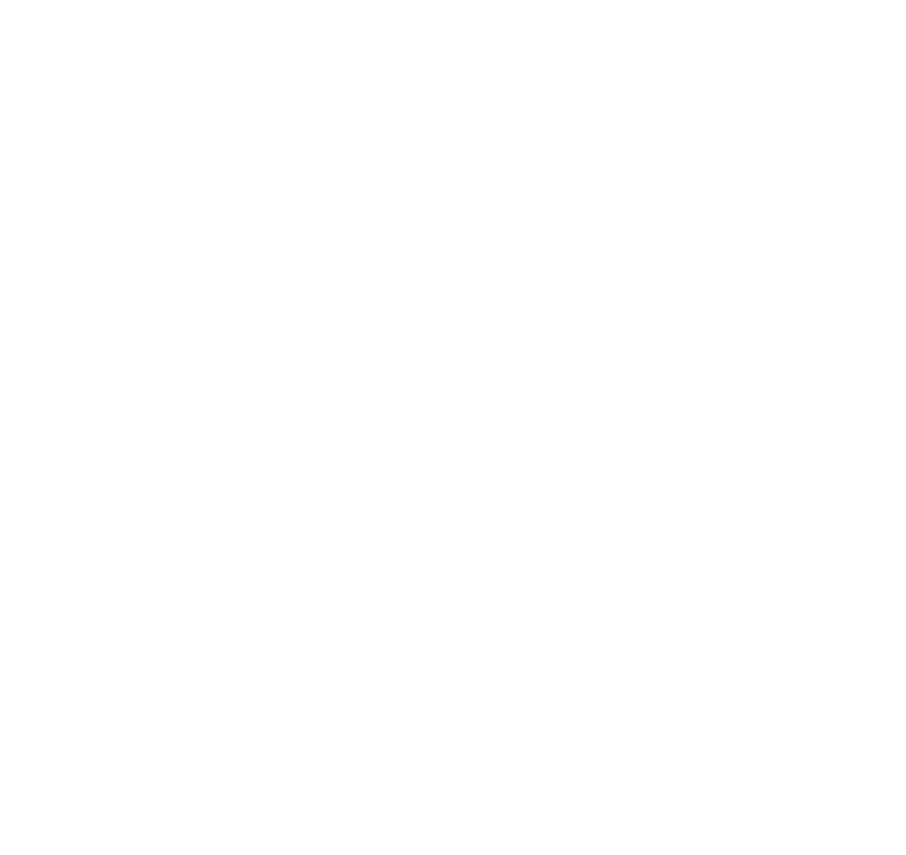
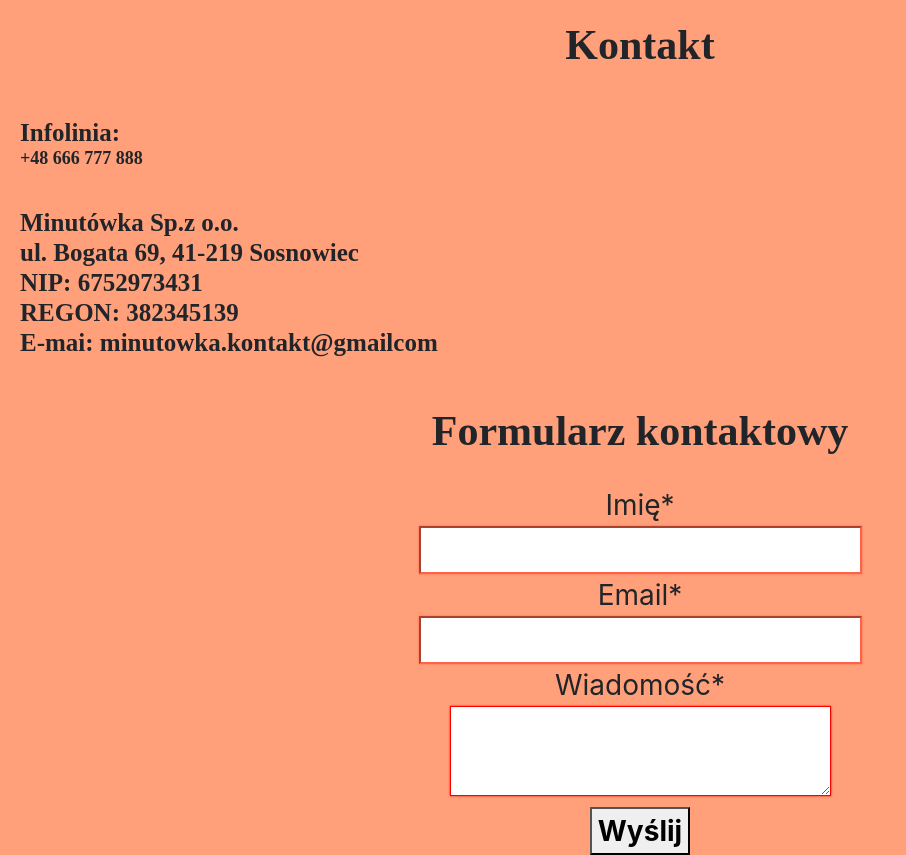
Before and after one commit to EmilianHub/IO6, a React (Create React App) app in the folder frontend/: page /kontakt in a window 1280 px wide. Before the commit this address had no page. Shown: the whole page, without its empty margins (0-906 px from the left). Before the commit the page ends 800 px from the top, so only its background shows below. Built offline with nearby package versions, Linux system fonts and the light colour scheme.

Commit message:
Strony kontakt i pomoc

```diff
--- a/frontend/src/App.js
+++ b/frontend/src/App.js
@@ -1,6 +1,9 @@
 import ZdolnoscKredFrom from "./Components/ZdolnoscKredytowa/ZdolnoscKredForm"
 import {BrowserRouter as Router, Route, Routes} from "react-router-dom";
 import KredytForm from "./Components/Kredyt/KredytForm"
+import KontaktForm from "./Components/Kontakt/KontaktForm";
+import PomocForm from "./Components/Pomoc/PomocForm";
+import RegulaminForm from "./Components/Regulamin/RegulaminForm";
 
 function App() {
   return (
@@ -9,6 +12,9 @@ function App() {
               <Routes>
                   <Route path={"/formularz-zdolnosci-kredytowej"} element={<ZdolnoscKredFrom/>}/>
                   <Route path={"/strona-wez-kredyt"} element={<KredytForm/>}/>
+                  <Route path={"/kontakt"} element={<KontaktForm/>}/>
+                  <Route path={"/pomoc"} element={<PomocForm/>}/>
+                  <Route path={"/regulamin"} element={<RegulaminForm/>}/>
               </Routes>
           </Router>
       </div>
--- /dev/null
+++ b/frontend/src/Components/Kontakt/KontaktForm.css
@@ -0,0 +1,107 @@
+input:invalid {
+    border-color: red;
+    outline: none;
+    box-shadow: 0 0 2px red;
+}
+input:required:valid {
+    border-color: #4dcc23;
+    outline: none;
+    box-shadow: 0 0 2px #4dcc23;
+}
+input:invalid,
+textarea:invalid {
+    border-color: red;
+    outline: none;
+    box-shadow: 0 0 2px red;
+}
+
+input:required:valid,
+textarea:required:valid {
+    border-color: #4dcc23;
+    outline: none;
+    box-shadow: 0 0 2px #4dcc23;
+}
+/* jeżeli pole jest błędne ale i nie pokazuje placeholdera */
+input:not(:placeholder-shown):invalid,
+textarea:not(:placeholder-shown):invalid {
+    border-color: red;
+    outline: none;
+    box-shadow: 0 0 2px red;
+}
+
+input:not(:placeholder-shown):required:valid,
+textarea:not(:placeholder-shown):required:valid {
+    border-color: #4dcc23;
+    outline: none;
+    box-shadow: 0 0 2px #4dcc23;
+}
+input {}
+.form-error-text {
+    display: none;
+}
+input:not(:placeholder-shown):invalid {
+    border-color: tomato;
+    outline: none;
+    box-shadow: 0 0 2px tomato;
+}
+input:not(:placeholder-shown):invalid ~ .form-error-text {
+    display: block;
+}
+input:not(:placeholder-shown):required:valid {
+    border-color: #4dcc23;
+    outline: none;
+    box-shadow: 0 0 2px #4dcc23;
+}
+input:not(:placeholder-shown):required:valid ~ .form-error-text {
+    display: none;
+}
+body{
+    background-color: #FFA07A;
+}
+.form-message {
+    color: tomato;
+    padding: 10px 0;
+}
+.form-message h3 {
+    font-size: 1rem;
+    margin-bottom: 0.2rem;
+    margin-top: 0;
+}
+.form-message ul {
+    list-style: none;
+    font-size: 0.8rem;
+    margin:0 0 1rem;
+    padding-left: 0;
+}
+.form-error-text {
+    color: tomato;
+    font-size: 0.8rem;
+}
+.form-error-inline .form-error-text {
+    display: none;
+}
+h1{
+    text-align: center;
+    font-weight: bold;
+    padding: 20px;
+    font-size: 42px;
+    font-family: 'Times New Roman';
+}
+h2{
+    text-align: center;
+    font-family: 'Times New Roman';
+    padding: 20px;
+    font-size: 25px;
+}
+h3{
+    font-weight: bold;
+    text-decoration: underline;
+}
+.form-row{
+    text-align: center;
+    font-size: 28px;
+}
+.submit-btn{
+    font-weight: bold;
+    ;
+}
--- /dev/null
+++ b/frontend/src/Components/Kontakt/KontaktForm.js
@@ -0,0 +1,43 @@
+import React,{ useState } from "react";
+import axios from "axios";
+import "./KontaktForm.css";
+
+
+export default function KontaktForm(){
+    axios.defaults.withCredentials = true;
+
+
+    return(
+        <body>
+        <h1>Kontakt <br/> </h1>
+        <h2>Infolinia: <h3>+48 666 777 888 </h3><br/>
+            Minutówka Sp.z o.o. <br/>
+            ul. Bogata 69, 41-219 Sosnowiec <br/>
+            NIP: 6752973431 <br/>
+            REGON: 382345139 <br/>
+            E-mai: minutowka.kontakt@gmailcom
+        </h2>
+            <h1>Formularz kontaktowy</h1>
+
+    <form className="form" id="formTest1" method="post">
+            <div className="form-row">
+                <label htmlFor="name">Imię*</label><br/>
+                <input type="text" name="name" id="name" pattern=".{3,}" required/>
+            </div>
+            <div className="form-row">
+                <label htmlFor="email">Email*</label><br/>
+                <input type="email" name="email" id="email" required/>
+            </div>
+            <div className="form-row">
+                <label htmlFor="message">Wiadomość*</label><br/>
+                <textarea name="message" id="message" required></textarea>
+            </div>
+            <div className="form-row">
+                <button type="submit" className="submit-btn">
+                    Wyślij
+                </button>
+            </div>
+        </form>
+        </body>
+
+    )}
--- a/frontend/src/Components/Kredyt/KredytForm.css
+++ b/frontend/src/Components/Kredyt/KredytForm.css
@@ -1,6 +1,6 @@
 .cont {
     background-color: grey;
-    height: 870px;
+    height:auto;
     background-image: url("./tlo.webp");
 }
 .gora h1 {
@@ -100,7 +100,9 @@ a:link {
     font-size: 35px;
     font-family: 'Times New Roman';
     text-align: center;
-    font-weight: bold;
+    font-weight: bolder;
+    color: yellow;
+
 }
 .dol h3{
     text-align: center;
--- a/frontend/src/Components/Kredyt/KredytForm.js
+++ b/frontend/src/Components/Kredyt/KredytForm.js
@@ -26,8 +26,12 @@ export default function KredytForm(){
         </div>
         <div className={"dol"}>
             <div className={"zakladka"}>
-                <a defaultChecked href={"pierwsza"} >Pierwsza pożyczka</a>
-                <a  href={"kolejna"}>Kolejna pożyczka</a> <br/>
+                <a href={"kalkulator"}>Kalkulator</a>
+                <a href={"/pomoc"}>Pomoc</a>
+                <a  href={"pierwsza"} >Pierwsza pożyczka</a>
+                <a  href={"/formularz-zdolnosci-kredytowej"}>Kolejna pożyczka</a>
+                <a href={"/kontakt"}>Kontakt</a>
+                <a href={"/regulamin"}>Regulamin</a> <br/>
             </div>
 
                 <div className={"tab"}>
@@ -50,7 +54,7 @@ export default function KredytForm(){
                     <CFormCheck button={{ color: 'secondary' }} type="radio" name="options-outlined" id="option6" autoComplete="off" label="1700zł"/>
                     <CFormCheck button={{ color: 'secondary' }} type="radio" name="options-outlined" id="option7" autoComplete="off" label="2000zł"/>
                     <br/>Czas trwania: 30 dni <br/>
-                    Rata: 1500 zł</h2>
+                    Rata: 1600 zł</h2>
                     <h3><button>Weź pożyczkę</button></h3>
                 </div>
 
--- /dev/null
+++ b/frontend/src/Components/Pomoc/PomocForm.css
@@ -0,0 +1,15 @@
+.pomocny{
+    padding: 20px;
+
+}
+h2{
+    text-align: justify;
+    text-decoration: none;
+    font-weight: bold;
+}
+h3{
+    text-align: justify;
+    text-decoration: none;
+    font-weight: inherit;
+    font-size: large;
+}
--- /dev/null
+++ b/frontend/src/Components/Pomoc/PomocForm.js
@@ -0,0 +1,38 @@
+import React,{ useState } from "react";
+import axios from "axios";
+import "./PomocForm.css";
+
+
+export default function PomocForm(){
+    axios.defaults.withCredentials = true;
+
+
+    return(
+        <div className={"pomocny"}>
+            <h1>Pomoc można uzyskać pod numerem telefonu:<br/>+48 999 888 777</h1>
+            <h1>Najczęściej zadawane pytania:</h1>
+            <h2>*Kto może się ubiegać o pożyczkę?</h2>
+            <h3>Pożyczka  przeznaczona jest dla osób, które posiadają udokumentowany dochód.
+                Honorujemy takie dochody jak umowa o pracę, zlecenia, o dzieło, emeryturę, rentę, świadczenie przedemerytalne.</h3>
+            <h2>*Jak wziąć pożyczkę pierwszy raz?</h2>
+            <h3>Wystarczy wniosek o pożyczkę, który znajduje się na naszej stronie internetowej, poprosimy Cię o podanie
+                podstawowych danych z dowodu osobistego, oraz danych dotyczących źródła Twojego dochodu. Jeżeli robisz to
+                pierwszy raz założymy dla Ciebie konto, w którym będziesz mógł śledzić wszystkie informacje dotyczące Twojej pożyczki.</h3>
+            <h2>*Pierwsza pożyczka?</h2>
+            <h3>U nas za pierwszą pożyczkę nie zapłacisz ani złotówki.
+            Oddajesz dokładnie taką samą kwotę, którą pożyczasz.</h3>
+            <h2>*Decyzja.</h2>
+            <h3>O decyzji zostaniesz poinformowany w formie wiadomości e-mail, dodatkowo możesz na bieżąco sprawdzać status swojej pożyczki
+                poprzez panel Klienta. Cenimy Twój czas, dlatego zawsze najwyższym priorytetem jest
+                dla nas czas dołożenie starań by odpowiedź na złożony wniosek była przekazana jak najszybciej! Gotówkę możesz
+                pozyskać już w 15 minut od zawarcia umowy pożyczki.</h3>
+            <h2>*Czy mogę ubiegać się o kolejną pożyczkę, kiedy poprzednia trwa?</h2>
+            <h3>Nie.Abyś mógł skorzystać z nowej oferty wymagamy spłaty poprzedniej pożyczki.</h3>
+            <h2>*Na jaki rachunek należy wpłacać raty pożyczki?</h2>
+            <h3>Informacje o numerze naszego konta do spłaty pożyczki znajdują się na umowie pożyczki,
+                którą znajdziesz w swoim Panelu Klienta oraz poczcie e-mail.</h3>
+            <h2>*Nie wiem gdzie znajduje się moja umowa i informacje o pożyczce.</h2>
+            <h3>Wszystkie dokumenty dotyczące Twojego zobowiązania znajdują się w zakłądce Twojego profilu.</h3>
+        </div>
+
+    )}
--- /dev/null
+++ b/frontend/src/Components/Regulamin/RegulaminForm.js
@@ -0,0 +1,15 @@
+import React from "react";
+import axios from "axios";
+
+export default function RegulaminForm(){
+    axios.defaults.withCredentials = true;
+
+
+
+    return(
+        <div>
+            <h1>Warunki umów i regulamin wzięcia pożyczki:</h1>
+
+        </div>
+
+    )}
```
